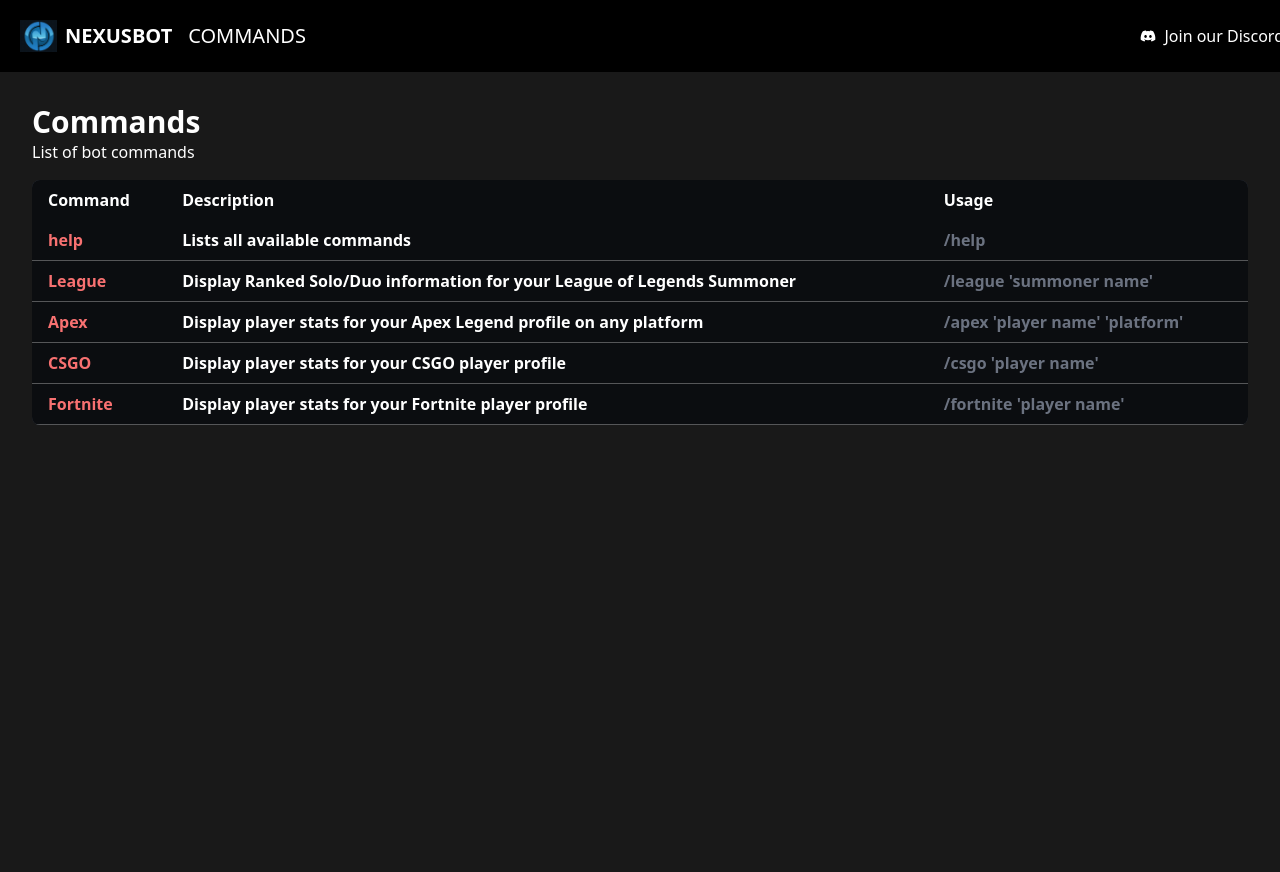
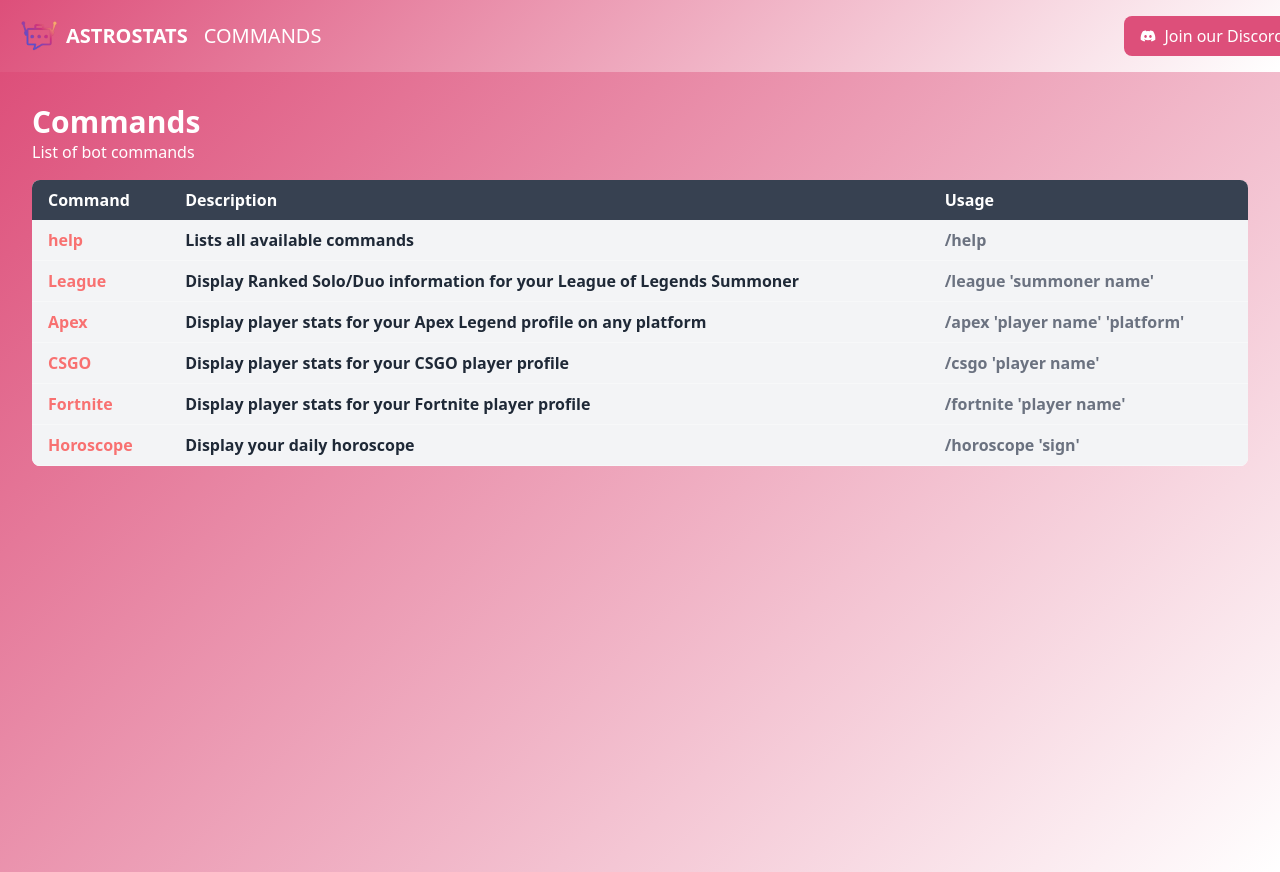
Before and after one commit to danblock97/astrostats-splash-page, a React (Create React App) app: page /commands in a window 1280 px wide. Built offline with nearby package versions, Linux system fonts and the light colour scheme.

Commit message:
Styling changes

```diff
--- a/src/components/Commands.js
+++ b/src/components/Commands.js
@@ -2,41 +2,44 @@
 
 function Commands() {
 	return (
-    <div className="flex flex-col items-start bg-black/90 p-8 h-screen">
+		<div
+			className="flex flex-col items-start p-8 h-screen"
+			style={{ background: "linear-gradient(135deg, #dd4f7a, transparent)" }}
+		>
 			<h1 className="text-3xl font-bold text-white">Commands</h1>
 			<h3 className="text-md mb-4 text-white">List of bot commands</h3>
-      <div className="w-full bg-gray-700 rounded-lg overflow-hidden">
+			<div className="w-full bg-white rounded-lg overflow-hidden">
 				<table className="w-full">
 					<thead>
 						<tr>
-              <th className="text-left bg-black/80 px-4 py-2 text-white">
+							<th className="text-left bg-gray-700 px-4 py-2 text-white">
 								Command
 							</th>
-              <th className="text-left bg-black/80 px-4 py-2 text-white">
+							<th className="text-left bg-gray-700 px-4 py-2 text-white">
 								Description
 							</th>
-              <th className="text-left bg-black/80 px-4 py-2 text-white">
+							<th className="text-left bg-gray-700 px-4 py-2 text-white">
 								Usage
 							</th>
 						</tr>
 					</thead>
 					<tbody>
-            <tr className="bg-black/80">
+						<tr className="bg-gray-100">
 							<td className="px-4 py-2 text-red-400 font-bold border-b border-white/30">
 								help
 							</td>
-              <td className="px-4 py-2 text-white font-bold border-b border-white/30">
+							<td className="px-4 py-2 text-gray-800 font-bold border-b border-white/30">
 								Lists all available commands
 							</td>
 							<td className="px-4 py-2 text-gray-500 font-bold border-b border-white/30">
 								/help
 							</td>
 						</tr>
-            <tr className="bg-black/80">
+						<tr className="bg-gray-100">
 							<td className="px-4 py-2 text-red-400 font-bold border-b border-white/30">
 								League
 							</td>
-              <td className="px-4 py-2 text-white font-bold border-b border-white/30">
+							<td className="px-4 py-2 text-gray-800 font-bold border-b border-white/30">
 								Display Ranked Solo/Duo information for your League of Legends
 								Summoner
 							</td>
@@ -44,11 +47,11 @@
 								/league 'summoner name'
 							</td>
 						</tr>
-            <tr className="bg-black/80">
+						<tr className="bg-gray-100">
 							<td className="px-4 py-2 text-red-400 font-bold border-b border-white/30">
 								Apex
 							</td>
-              <td className="px-4 py-2 text-white font-bold border-b border-white/30">
+							<td className="px-4 py-2 text-gray-800 font-bold border-b border-white/30">
 								Display player stats for your Apex Legend profile on any
 								platform
 							</td>
@@ -56,26 +59,37 @@
 								/apex 'player name' 'platform'
 							</td>
 						</tr>
-            <tr className="bg-black/80">
+						<tr className="bg-gray-100">
 							<td className="px-4 py-2 text-red-400 font-bold border-b border-white/30">
 								CSGO
 							</td>
-              <td className="px-4 py-2 text-white font-bold border-b border-white/30">
+							<td className="px-4 py-2 text-gray-800 font-bold border-b border-white/30">
 								Display player stats for your CSGO player profile
 							</td>
 							<td className="px-4 py-2 text-gray-500 font-bold border-b border-white/30">
 								/csgo 'player name'
 							</td>
 						</tr>
-            <tr className="bg-black/80">
+						<tr className="bg-gray-100">
 							<td className="px-4 py-2 text-red-400 font-bold border-b border-white/30">
 								Fortnite
 							</td>
-              <td className="px-4 py-2 text-white font-bold border-b border-white/30">
+							<td className="px-4 py-2 text-gray-800 font-bold border-b border-white/30">
 								Display player stats for your Fortnite player profile
 							</td>
 							<td className="px-4 py-2 text-gray-500 font-bold border-b border-white/30">
 								/fortnite 'player name'
+							</td>
+						</tr>
+						<tr className="bg-gray-100">
+							<td className="px-4 py-2 text-red-400 font-bold border-b border-white/30">
+								Horoscope
+							</td>
+							<td className="px-4 py-2 text-gray-800 font-bold border-b border-white/30">
+								Display your daily horoscope
+							</td>
+							<td className="px-4 py-2 text-gray-500 font-bold border-b border-white/30">
+								/horoscope 'sign'
 							</td>
 						</tr>
 					</tbody>
--- a/src/components/Home.js
+++ b/src/components/Home.js
@@ -2,9 +2,17 @@
 
 function Home() {
 	return (
-    <div className="flex flex-col items-center justify-center min-h-screen bg-black/90">
-      <h1 className="text-4xl font-bold text-white mb-8">
-        Welcome to NexusBot!
+		<div
+			className="flex flex-col items-center justify-center min-h-screen"
+			style={{
+				background: `linear-gradient(135deg, #dd4f7a, transparent)`,
+			}}
+		>
+			<h1
+				className="text-4xl font-bold text-white mb-8"
+				style={{ color: "#dd4f7a" }}
+			>
+				Welcome to AstroStats!
 			</h1>
 			<div className="flex space-x-4">
 				<a
@@ -12,14 +20,16 @@
 					target="_blank"
 					rel="noopener noreferrer"
 					className="bg-red-500 hover:bg-red-600 text-white rounded-lg px-8 py-4 text-xl"
+					style={{ backgroundColor: "#dd4f7a", color: "white" }}
 				>
-          Invite NexusBot
+					Invite AstroStats
 				</a>
 				<a
-          href="https://github.com/danblock97/NexusBot"
+					href="https://github.com/danblock97/AstroStats"
 					target="_blank"
 					rel="noopener noreferrer"
 					className="bg-green-500 hover:bg-green-600 text-white rounded-lg px-8 py-4 text-xl"
+					style={{ backgroundColor: "#dd4f7a", color: "white" }}
 				>
 					View on GitHub
 				</a>
--- a/src/components/Navbar.js
+++ b/src/components/Navbar.js
@@ -1,19 +1,34 @@
 import React from "react";
-import nexusBotLogo from "../assets/nexusbot.png";
+import astroStatsLogo from "../assets/astrostats.png";
 import { Link } from "react-router-dom";
 import { FaDiscord } from "react-icons/fa";
 
 function Navbar() {
+	const botColor = "#dd4f7a"; // Define the bot color
+
 	return (
-    <nav className="bg-black py-4">
+		<nav
+			className="py-4"
+			style={{
+				background: `linear-gradient(135deg, ${botColor}, transparent)`,
+			}}
+		>
 			<div className="container mx-5 flex items-center justify-between gap-4">
 				<div className="flex items-center">
-          <img src={nexusBotLogo} alt="NexusBot" className="h-8 mr-2" />
-          <a href="/" className="text-white text-xl font-bold uppercase">
-            NexusBot
+					<img src={astroStatsLogo} alt="AstroStats" className="h-8 mr-2" />
+					<a
+						href="/"
+						className="text-white text-xl font-bold uppercase"
+						style={{ color: "white" }}
+					>
+						AstroStats
 					</a>
 				</div>
-        <Link to="/commands" className="text-white text-xl uppercase mr-auto">
+				<Link
+					to="/commands"
+					className="text-white text-xl uppercase mr-auto"
+					style={{ color: "white" }}
+				>
 					Commands
 				</Link>
 				<div className="flex space-x-4">
@@ -22,6 +37,7 @@
 						target="_blank"
 						rel="noopener noreferrer"
 						className="text-white rounded-lg px-4 py-2 flex items-center"
+						style={{ backgroundColor: botColor, color: "white" }}
 					>
 						<FaDiscord className="mr-2" />
 						Join our Discord
```
Also changed, not shown: src/assets/astrostats.png (added), src/assets/nexusbot.png (deleted). Lines whose indentation alone changed are shown as unchanged.
